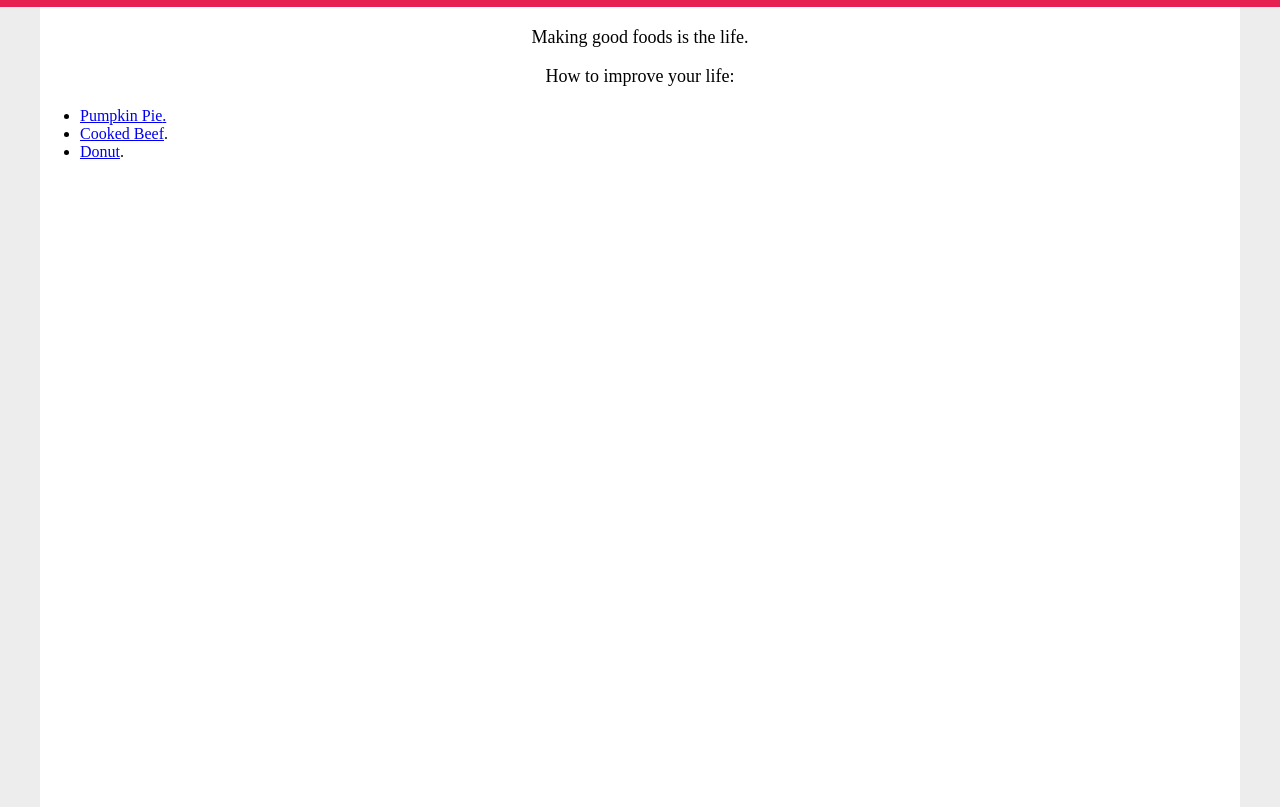
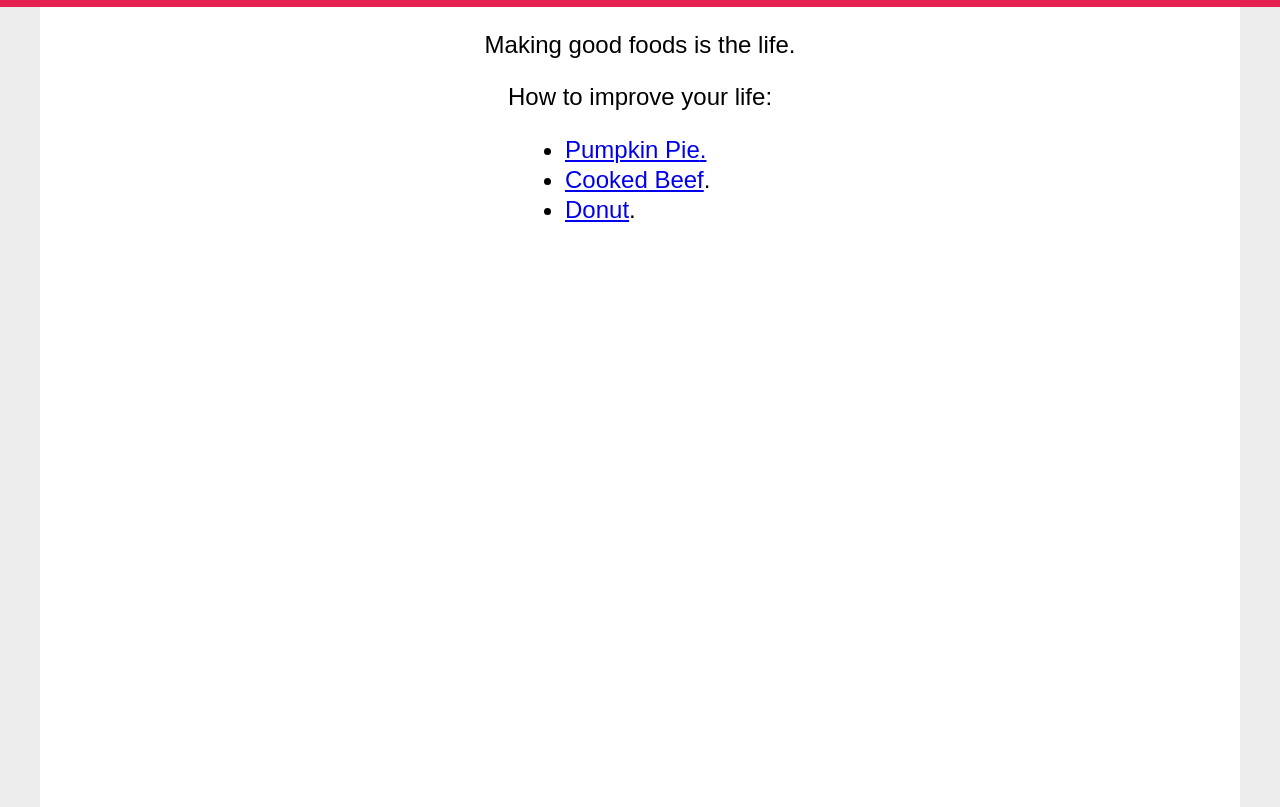
Before and after one commit to tomasan123/odin-recipes, a plain HTML site: page index.html in a window 1280 px wide. Shown: the part 69-876 px from the top of the page. Drawn offline with Linux system fonts and the light colour scheme.

Commit message:
moved recipe list to center

```diff
--- a/index.html
+++ b/index.html
@@ -17,7 +17,7 @@
             <p>Making good foods is the life.</p>
             <p>How to improve your life:</p>
         </div>
-        <ul>
+        <ul class="recipe-list">
             <li><a href="recipes/pumpkin_pie.html">Pumpkin Pie</a><a href="secret.html">.</a></li>
             <li><a href="recipes/cooked_beef.html">Cooked Beef</a>.</li>
             <li><a href="recipes/donut.html">Donut</a>.</li>
--- a/style.css
+++ b/style.css
@@ -30,6 +30,8 @@ main {
     margin-bottom: 10px;
     width: 1200px;
     height: 100%;
+    font-family: Arial, Helvetica, sans-serif;
+    font-size: 24px;
 }
 
 .title {
@@ -48,6 +50,16 @@ main {
 
 .description {
     margin: 20px;
-    font-size: 18px;
     text-align: center;
 }
+
+.recipe-list {
+    margin-left: auto;
+    margin-right: auto;
+
+    padding-right: 40px;
+    padding-left: 40px;
+    width: 150px;
+    height: auto;
+    line-height: 30px;
+}
```
